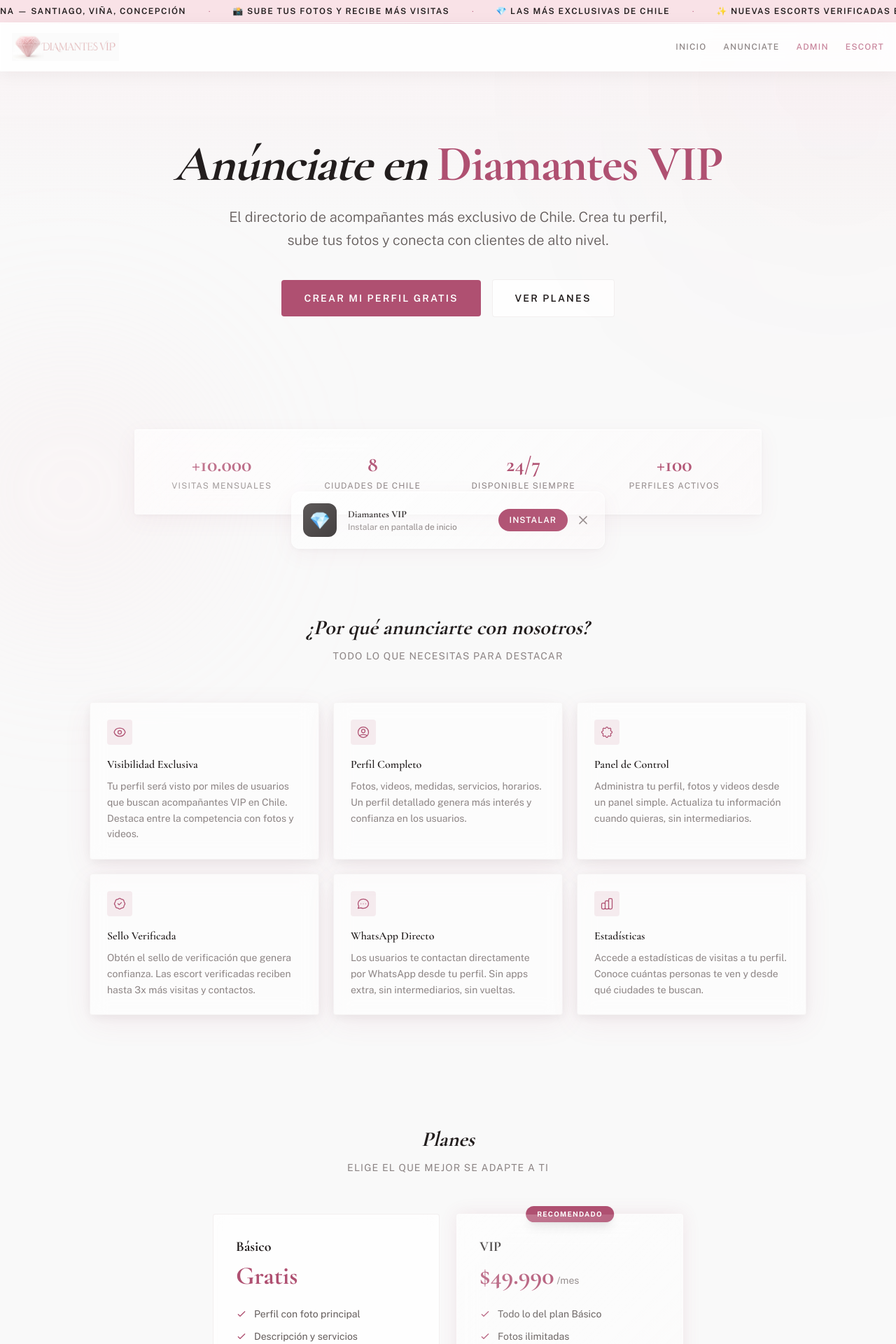
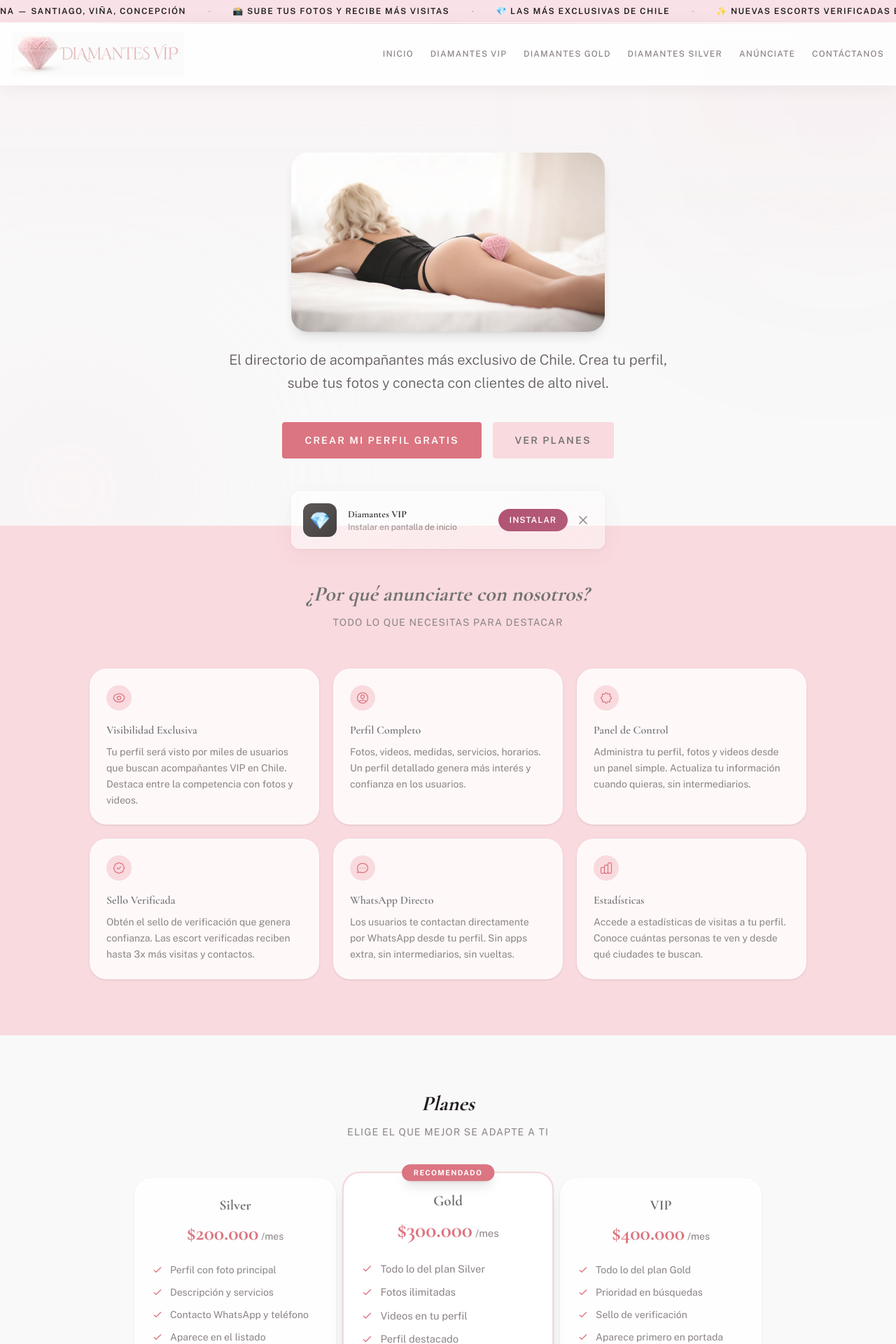
Before and after one commit to jlbdigitals/diamantesvip, a Next.js app: page /anunciate in a window 1280 px wide. Shown: the top 1920 px of the page at 70% size. Built offline with nearby package versions, Linux system fonts and the light colour scheme.

Commit message:
Rediseño completo de versión móvil: age verification, header, search, cards, perfil escort y anunciate

```diff
--- a/src/app/age-verification/page.tsx
+++ b/src/app/age-verification/page.tsx
@@ -1,68 +1,67 @@
 'use client'
 
-import { useState, useEffect } from 'react'
+import Image from 'next/image'
+import Link from 'next/link'
 
 export default function AgeVerificationPage() {
-  const [underage, setUnderage] = useState(false)
-
   const handleVerify = () => {
-    document.cookie = 'age-verified=true; path=/';
+    document.cookie = 'age-verified=true; path=/'
     window.location.href = '/'
   }
 
-  const handleUnderage = () => {
-    setUnderage(true)
-  }
+  return (
+    <div className="fixed inset-0 z-50 flex items-center justify-center bg-white/80 backdrop-blur-sm px-6">
+      <div className="flex flex-col items-center w-full max-w-xs bg-[#f9f9f9] rounded-[48px] shadow-xl p-8 space-y-6">
+        {/* Logo cuadrado */}
+        <Image
+          src="/logo-cuadrado.jpeg"
+          alt="Diamantes VIP"
+          width={200}
+          height={200}
+          className="rounded-2xl"
+          priority
+        />
 
-  const backgroundVideo = (
-    <>
-      <video
-        autoPlay
-        muted
-        loop
-        playsInline
-        className="absolute inset-0 w-full h-full object-cover"
-        style={{ filter: 'brightness(0.4) saturate(1.2) contrast(1.1)' }}
-      >
-        <source src="/videos/video1.mp4" type="video/mp4" />
-      </video>
-      <div className="absolute inset-0 bg-brand/50" />
-      <div className="absolute inset-0 bg-gradient-to-tr from-accent/10 via-transparent to-transparent" />
-    </>
-  )
+        {/* Texto */}
+        <p className="text-center text-base font-medium" style={{ color: '#727272' }}>
+          Este sitio es solo para adultos
+        </p>
 
-  if (underage) {
-    return (
-      <div className="min-h-screen bg-surface flex items-center justify-center relative overflow-hidden">
-        {backgroundVideo}
-        <div className="relative z-10 text-center p-8">
-          <h1 className="text-4xl font-bold text-accent font-serif mb-4">Acceso Bloqueado</h1>
-          <p className="text-muted text-lg">Debes tener 18 años o más para acceder a este sitio.</p>
-        </div>
-      </div>
-    )
-  }
-
-  return (
-    <div className="min-h-screen bg-surface flex items-center justify-center relative overflow-hidden">
-      {backgroundVideo}
-      <div className="relative z-10 glass-card text-center p-8 max-w-md">
-        <h1 className="text-4xl font-bold text-brand font-serif mb-4">Diamantes VIP</h1>
-        <p className="text-muted text-lg mb-8">Este sitio contiene contenido para adultos.</p>
-
+        {/* Botón mayor de edad */}
         <button
           onClick={handleVerify}
-          className="block w-full py-3 px-6 bg-brand hover:bg-brand-hover text-white font-semibold rounded-none mb-4 transition-colors uppercase tracking-wider text-sm"
+          className="w-full py-3.5 px-6 rounded-xl text-sm font-semibold tracking-wide uppercase transition-colors active:scale-[0.98]"
+          style={{ backgroundColor: '#f9dade', color: '#727272' }}
         >
           Soy mayor de 18 años
         </button>
 
-        <button
-          onClick={handleUnderage}
-          className="text-muted-light hover:text-muted transition-colors text-sm underline underline-offset-4"
+        {/* Enlace menor de edad */}
+        <a
+          href="https://www.google.com"
+          className="text-sm underline underline-offset-4 transition-colors"
+          style={{ color: '#727272' }}
         >
           Soy menor de 18 años
-        </button>
+        </a>
+
+        {/* Botones outline */}
+        <div className="flex w-full gap-3 pt-2">
+          <Link
+            href="/anunciate"
+            className="flex-1 py-3 px-4 rounded-md text-sm font-medium text-center border transition-colors active:scale-[0.98]"
+            style={{ borderColor: '#727272', color: '#727272' }}
+          >
+            Anúnciate
+          </Link>
+          <a
+            href="https://wa.me/56932508878"
+            className="flex-1 py-3 px-4 rounded-md text-sm font-medium text-center border transition-colors active:scale-[0.98]"
+            style={{ borderColor: '#727272', color: '#727272' }}
+          >
+            Contáctanos
+          </a>
+        </div>
       </div>
     </div>
   )
--- a/src/app/anunciate/page.tsx
+++ b/src/app/anunciate/page.tsx
@@ -67,9 +67,9 @@ const BENEFITS = [
 
 const PLANS = [
   {
-    name: 'Básico',
-    price: 'Gratis',
-    period: '',
+    name: 'Silver',
+    price: '$200.000',
+    period: '/mes',
     features: [
       'Perfil con foto principal',
       'Descripción y servicios',
@@ -80,19 +80,30 @@ const PLANS = [
     highlighted: false,
   },
   {
-    name: 'VIP',
-    price: '$49.990',
+    name: 'Gold',
+    price: '$300.000',
     period: '/mes',
     features: [
-      'Todo lo del plan Básico',
+      'Todo lo del plan Silver',
       'Fotos ilimitadas',
       'Videos en tu perfil',
-      'Perfil destacado en portada',
-      'Sello de verificación',
+      'Perfil destacado',
       'Estadísticas de visitas',
-      'Aparece primero en búsquedas',
     ],
     highlighted: true,
+  },
+  {
+    name: 'VIP',
+    price: '$400.000',
+    period: '/mes',
+    features: [
+      'Todo lo del plan Gold',
+      'Prioridad en búsquedas',
+      'Sello de verificación',
+      'Aparece primero en portada',
+      'Soporte prioritario',
+    ],
+    highlighted: false,
   },
 ]
 
@@ -172,10 +183,13 @@ export default function AnunciatePage() {
       <section className="relative py-24 px-4">
         <div className="absolute inset-0 bg-gradient-to-b from-rose/20 via-transparent to-transparent" />
         <div className="max-w-4xl mx-auto text-center relative animate-in">
-          <h1 className="text-4xl md:text-6xl lg:text-7xl font-bold mb-6 text-brand font-serif italic tracking-tight">
-            Anúnciate en{' '}
-            <span className="text-accent not-italic">Diamantes VIP</span>
-          </h1>
+          <div className="mb-6 flex justify-center">
+            <img
+              src="/anunciate1.jpeg"
+              alt="Anúnciate en Diamantes VIP"
+              className="h-auto w-full max-w-md rounded-[24px] shadow-lg"
+            />
+          </div>
           <p className="text-lg md:text-xl text-muted max-w-2xl mx-auto leading-relaxed font-light">
             El directorio de acompañantes más exclusivo de Chile. Crea tu perfil,
             sube tus fotos y conecta con clientes de alto nivel.
@@ -183,13 +197,19 @@ export default function AnunciatePage() {
           <div className="flex items-center justify-center gap-4 mt-10">
             <a
               href="#register"
-              className="bg-accent hover:bg-accent-hover text-white font-semibold px-8 py-4 rounded-sm transition-all hover:scale-105 text-sm uppercase tracking-[0.15em] hover:shadow-lg hover:shadow-accent/20"
+              className="text-white font-semibold px-8 py-4 rounded-sm transition-all hover:scale-105 text-sm uppercase tracking-[0.15em] hover:shadow-lg"
+              style={{ backgroundColor: '#db7581' }}
+              onMouseEnter={(e) => (e.currentTarget.style.backgroundColor = '#c5636f')}
+              onMouseLeave={(e) => (e.currentTarget.style.backgroundColor = '#db7581')}
             >
               Crear mi perfil gratis
             </a>
             <a
               href="#plans"
-              className="glass text-brand hover:text-accent hover:border-accent/40 font-semibold px-8 py-4 rounded-sm transition-all text-sm uppercase tracking-[0.15em]"
+              className="font-semibold px-8 py-4 rounded-sm transition-all hover:scale-105 text-sm uppercase tracking-[0.15em]"
+              style={{ backgroundColor: '#f9dade', color: '#727272' }}
+              onMouseEnter={(e) => (e.currentTarget.style.backgroundColor = '#f2d0d8')}
+              onMouseLeave={(e) => (e.currentTarget.style.backgroundColor = '#f9dade')}
             >
               Ver planes
             </a>
@@ -197,47 +217,27 @@ export default function AnunciatePage() {
         </div>
       </section>
 
-      {/* Stats */}
-      <section className="relative py-16 px-4">
-        <div className="max-w-4xl mx-auto">
-          <div className="glass-luxe rounded-sm p-8">
-            <div className="grid grid-cols-2 md:grid-cols-4 gap-8 text-center">
-              {[
-                { value: '+10.000', label: 'Visitas mensuales' },
-                { value: '8', label: 'Ciudades de Chile' },
-                { value: '24/7', label: 'Disponible siempre' },
-                { value: '+100', label: 'Perfiles activos' },
-              ].map((stat) => (
-                <div key={stat.label}>
-                  <div className="text-3xl font-bold text-accent font-serif">{stat.value}</div>
-                  <div className="text-xs text-muted-light mt-1 uppercase tracking-[0.1em]">{stat.label}</div>
-                </div>
-              ))}
-            </div>
-          </div>
-        </div>
-      </section>
-
       {/* Benefits */}
-      <section className="py-20 px-4">
+      <section className="py-20 px-4" style={{ backgroundColor: '#f9dade' }}>
         <div className="max-w-5xl mx-auto">
-          <h2 className="text-3xl font-bold text-center mb-3 font-serif text-brand italic">
+          <h2 className="text-3xl font-bold text-center mb-3 font-serif italic" style={{ color: '#727272' }}>
             ¿Por qué anunciarte con nosotros?
           </h2>
-          <p className="text-muted-light text-center mb-14 max-w-xl mx-auto text-sm uppercase tracking-[0.08em]">
+          <p className="text-center mb-14 max-w-xl mx-auto text-sm uppercase tracking-[0.08em]" style={{ color: '#8c8484' }}>
             Todo lo que necesitas para destacar
           </p>
           <div className="grid grid-cols-1 md:grid-cols-2 lg:grid-cols-3 gap-5 stagger">
             {BENEFITS.map((benefit) => (
               <div
                 key={benefit.title}
-                className="glass-float rounded-sm p-6 group"
+                className="bg-white/80 backdrop-blur-sm rounded-[24px] p-6 shadow-sm group"
               >
-                <div className="w-9 h-9 bg-accent/10 rounded-sm flex items-center justify-center text-accent mb-4 group-hover:bg-accent group-hover:text-white transition-all duration-400">
+                <div className="w-9 h-9 rounded-full flex items-center justify-center mb-4 transition-all duration-400"
+                  style={{ backgroundColor: '#f9dade', color: '#db7581' }}>
                   {benefit.icon}
                 </div>
-                <h3 className="text-base font-semibold text-brand mb-2 font-serif">{benefit.title}</h3>
-                <p className="text-muted-light text-sm leading-relaxed">{benefit.description}</p>
+                <h3 className="text-base font-semibold mb-2 font-serif" style={{ color: '#727272' }}>{benefit.title}</h3>
+                <p className="text-sm leading-relaxed" style={{ color: '#8c8484' }}>{benefit.description}</p>
               </div>
             ))}
           </div>
@@ -251,32 +251,33 @@ export default function AnunciatePage() {
           <p className="text-muted-light text-center mb-14 text-sm uppercase tracking-[0.08em]">
             Elige el que mejor se adapte a ti
           </p>
-          <div className="grid grid-cols-1 md:grid-cols-2 gap-6 max-w-2xl mx-auto">
+          <div className="grid grid-cols-1 md:grid-cols-3 gap-4 max-w-4xl mx-auto items-start">
             {PLANS.map((plan) => (
               <div
                 key={plan.name}
-                className={`rounded-sm p-8 transition-all duration-400 ${
+                className={`rounded-[24px] p-6 transition-all duration-400 ${
                   plan.highlighted
-                    ? 'glass-luxe border-accent/20 relative glow-pulse'
-                    : 'glass border-border'
+                    ? 'bg-white shadow-xl relative scale-105 z-10 border-2 border-[#db7581]/30'
+                    : 'bg-white/80 backdrop-blur-sm shadow-sm border border-white/50'
                 }`}
               >
                 {plan.highlighted && (
-                  <div className="absolute -top-3 left-1/2 -translate-x-1/2 bg-accent text-white text-[10px] font-bold px-4 py-1 rounded-full uppercase tracking-[0.12em] shadow-lg">
+                  <div className="absolute -top-3 left-1/2 -translate-x-1/2 text-white text-[10px] font-bold px-4 py-1 rounded-full uppercase tracking-[0.12em] shadow-lg"
+                    style={{ backgroundColor: '#db7581' }}>
                     Recomendado
                   </div>
                 )}
-                <h3 className="text-xl font-bold text-brand mb-2 font-serif">{plan.name}</h3>
-                <div className="mb-6">
-                  <span className="text-4xl font-bold text-accent font-serif">{plan.price}</span>
+                <h3 className="text-xl font-bold mb-2 font-serif text-center" style={{ color: '#727272' }}>{plan.name}</h3>
+                <div className="mb-6 text-center">
+                  <span className="text-3xl font-bold font-serif" style={{ color: '#db7581' }}>{plan.price}</span>
                   {plan.period && (
                     <span className="text-muted-light text-sm ml-1">{plan.period}</span>
                   )}
                 </div>
                 <ul className="space-y-3 mb-8">
                   {plan.features.map((feature) => (
-                    <li key={feature} className="flex items-start gap-2.5 text-sm text-muted">
-                      <svg className="w-4 h-4 text-accent mt-0.5 flex-shrink-0" fill="none" stroke="currentColor" viewBox="0 0 24 24">
+                    <li key={feature} className="flex items-start gap-2.5 text-sm" style={{ color: '#8c8484' }}>
+                      <svg className="w-4 h-4 mt-0.5 flex-shrink-0" style={{ color: '#db7581' }} fill="none" stroke="currentColor" viewBox="0 0 24 24">
                         <path strokeLinecap="round" strokeLinejoin="round" strokeWidth={2} d="M5 13l4 4L19 7" />
                       </svg>
                       {feature}
@@ -285,11 +286,11 @@ export default function AnunciatePage() {
                 </ul>
                 <a
                   href="#register"
-                  className={`block text-center font-semibold py-3 rounded-sm transition-all text-sm uppercase tracking-[0.1em] hover:scale-[1.02] ${
-                    plan.highlighted
-                      ? 'bg-accent hover:bg-accent-hover text-white shadow-lg shadow-accent/20'
-                      : 'border border-brand/20 text-brand hover:text-accent hover:border-accent/40'
-                  }`}
+                  className="block text-center font-semibold py-3 rounded-xl transition-all text-sm uppercase tracking-[0.1em] hover:scale-[1.02]"
+                  style={plan.highlighted
+                    ? { backgroundColor: '#db7581', color: '#ffffff' }
+                    : { backgroundColor: '#f9dade', color: '#727272' }
+                  }
                 >
                   Comenzar
                 </a>
--- a/src/app/page.tsx
+++ b/src/app/page.tsx
@@ -118,7 +118,7 @@ export default async function Home({ searchParams }: HomeProps) {
               </div>
             </div>
           ) : (
-            <div className="grid grid-cols-1 sm:grid-cols-2 lg:grid-cols-3 xl:grid-cols-4 gap-3 stagger">
+            <div className="grid grid-cols-2 lg:grid-cols-4 gap-3 stagger">
               {escorts.map((escort) => (
                 <EscortCard key={escort.id} escort={escort} />
               ))}
--- a/src/components/Header.tsx
+++ b/src/components/Header.tsx
@@ -2,49 +2,191 @@
 
 import Link from 'next/link'
 import { usePathname } from 'next/navigation'
+import { useState, useEffect } from 'react'
 
 export function Header() {
   const pathname = usePathname()
+  const [menuOpen, setMenuOpen] = useState(false)
+
+  // Close menu on route change
+  useEffect(() => {
+    setMenuOpen(false)
+  }, [pathname])
+
+  // Lock body scroll when menu is open
+  useEffect(() => {
+    if (menuOpen) {
+      document.body.style.overflow = 'hidden'
+    } else {
+      document.body.style.overflow = ''
+    }
+    return () => {
+      document.body.style.overflow = ''
+    }
+  }, [menuOpen])
 
   if (pathname === '/age-verification') {
     return null
   }
 
+  const navLinks = [
+    { href: '/', label: 'Inicio' },
+    { href: '#', label: 'Diamantes Vip' },
+    { href: '#', label: 'Diamantes Gold' },
+    { href: '#', label: 'Diamantes Silver' },
+    { href: '/anunciate', label: 'Anúnciate' },
+    { href: 'https://wa.me/56932508878', label: 'Contáctanos', external: true },
+  ]
+
   return (
+    <>
       <header className="glass-edge sticky top-0 z-50">
         {/* Top edge gradient accent */}
         <div className="absolute top-0 left-0 right-0 h-[1px] bg-gradient-to-r from-transparent via-accent/30 to-transparent" />
 
-      <div className="max-w-7xl mx-auto px-4 py-3.5 flex items-center justify-between">
-        <Link href="/age-verification" className="flex items-center">
+        <div className="max-w-7xl mx-auto px-4 py-3 flex items-center justify-between">
+          <Link href="/" className="flex items-center">
             <img
               src="/logo-extendido.jpeg"
               alt="Diamantes VIP"
-            className="h-10 w-auto"
+              className="h-16 w-auto"
             />
           </Link>
 
-        <nav className="flex items-center gap-6 font-medium text-xs tracking-[0.1em] uppercase">
-          <Link href="/age-verification" className="text-muted-light hover:text-brand transition-colors duration-300">
-            Inicio
+          {/* Desktop nav */}
+          <nav className="hidden md:flex items-center gap-6 font-medium text-xs tracking-[0.1em] uppercase">
+            {navLinks.map((link) =>
+              link.external ? (
+                <a
+                  key={link.href}
+                  href={link.href}
+                  target="_blank"
+                  rel="noopener noreferrer"
+                  className="text-muted-light hover:text-brand transition-colors duration-300"
+                >
+                  {link.label}
+                </a>
+              ) : (
+                <Link
+                  key={link.href}
+                  href={link.href}
+                  className="text-muted-light hover:text-brand transition-colors duration-300"
+                >
+                  {link.label}
                 </Link>
-          <Link href="/anunciate" className="text-muted-light hover:text-brand transition-colors duration-300">
-            Anunciate
-          </Link>
-          <Link
-            href="/dev-login?role=admin"
-            className="text-accent/70 hover:text-accent transition-colors duration-300"
+              )
+            )}
+          </nav>
+
+          {/* Mobile hamburger */}
+          <button
+            onClick={() => setMenuOpen(!menuOpen)}
+            className="md:hidden relative z-50 flex flex-col justify-center items-center w-10 h-10 gap-1.5"
+            aria-label="Toggle menu"
           >
-            Admin
-          </Link>
-          <Link
-            href="/dev-login?role=escort"
-            className="text-accent/70 hover:text-accent transition-colors duration-300"
-          >
-            Escort
-          </Link>
-        </nav>
+            <span
+              className={`block w-6 h-0.5 transition-all duration-300 ${
+                menuOpen ? 'rotate-45 translate-y-2 bg-brand' : 'bg-[#db7581]'
+              }`}
+            />
+            <span
+              className={`block w-6 h-0.5 transition-all duration-300 ${
+                menuOpen ? 'opacity-0 bg-brand' : 'bg-[#db7581]'
+              }`}
+            />
+            <span
+              className={`block w-6 h-0.5 transition-all duration-300 ${
+                menuOpen ? '-rotate-45 -translate-y-2 bg-brand' : 'bg-[#db7581]'
+              }`}
+            />
+          </button>
         </div>
       </header>
+
+      {/* Mobile menu overlay */}
+      <div
+        className={`md:hidden fixed inset-0 z-40 transition-all duration-500 ${
+          menuOpen ? 'opacity-100 pointer-events-auto' : 'opacity-0 pointer-events-none'
+        }`}
+      >
+        {/* Backdrop */}
+        <div
+          className="absolute inset-0 bg-brand/20 backdrop-blur-sm"
+          onClick={() => setMenuOpen(false)}
+        />
+
+        {/* Drawer panel */}
+        <div
+          className={`absolute top-0 right-0 h-full w-[80%] max-w-[320px] bg-[#f9f9f9] shadow-2xl transition-transform duration-500 ease-[cubic-bezier(0.16,1,0.3,1)] ${
+            menuOpen ? 'translate-x-0' : 'translate-x-full'
+          }`}
+        >
+          {/* Decorative top accent */}
+          <div className="h-1 w-full bg-gradient-to-r from-[#f9dade] via-[#db7581] to-accent" />
+
+          <div className="flex flex-col h-full p-8 pt-16">
+            {/* Close button */}
+            <button
+              onClick={() => setMenuOpen(false)}
+              className="absolute top-4 right-4 w-10 h-10 flex items-center justify-center rounded-full bg-white shadow-sm text-[#727272] hover:text-brand transition-colors"
+              aria-label="Cerrar menú"
+            >
+              <svg className="w-5 h-5" fill="none" stroke="currentColor" viewBox="0 0 24 24">
+                <path strokeLinecap="round" strokeLinejoin="round" strokeWidth={2} d="M6 18L18 6M6 6l12 12" />
+              </svg>
+            </button>
+
+            {/* Logo */}
+            <div className="mb-10">
+              <img
+                src="/logo-cuadrado.jpeg"
+                alt="Diamantes VIP"
+                className="h-16 w-auto rounded-xl"
+              />
+            </div>
+
+            {/* Navigation */}
+            <nav className="flex flex-col gap-1">
+              {navLinks.map((link, index) =>
+                link.external ? (
+                  <a
+                    key={link.href}
+                    href={link.href}
+                    target="_blank"
+                    rel="noopener noreferrer"
+                    onClick={() => setMenuOpen(false)}
+                    className="group flex items-center py-3.5 px-4 rounded-xl text-[#727272] hover:text-brand hover:bg-[#f9dade]/60 transition-all duration-300"
+                    style={{ animationDelay: `${index * 50}ms` }}
+                  >
+                    <span className="text-base font-medium tracking-wide">{link.label}</span>
+                    <svg className="w-4 h-4 ml-auto opacity-0 group-hover:opacity-100 transition-opacity text-[#db7581]" fill="none" stroke="currentColor" viewBox="0 0 24 24">
+                      <path strokeLinecap="round" strokeLinejoin="round" strokeWidth={2} d="M10 6H6a2 2 0 00-2 2v10a2 2 0 002 2h10a2 2 0 002-2v-4M14 4h6m0 0v6m0-6L10 14" />
+                    </svg>
+                  </a>
+                ) : (
+                  <Link
+                    key={link.href}
+                    href={link.href}
+                    onClick={() => setMenuOpen(false)}
+                    className="group flex items-center py-3.5 px-4 rounded-xl text-[#727272] hover:text-brand hover:bg-[#f9dade]/60 transition-all duration-300"
+                    style={{ animationDelay: `${index * 50}ms` }}
+                  >
+                    <span className="text-base font-medium tracking-wide">{link.label}</span>
+                    <svg className="w-4 h-4 ml-auto opacity-0 group-hover:opacity-100 -translate-x-2 group-hover:translate-x-0 transition-all text-[#db7581]" fill="none" stroke="currentColor" viewBox="0 0 24 24">
+                      <path strokeLinecap="round" strokeLinejoin="round" strokeWidth={2} d="M9 5l7 7-7 7" />
+                    </svg>
+                  </Link>
+                )
+              )}
+            </nav>
+
+            {/* Bottom accent */}
+            <div className="mt-auto pt-8">
+              <div className="w-12 h-1 rounded-full bg-[#f9dade] mx-auto" />
+            </div>
+          </div>
+        </div>
+      </div>
+    </>
   )
 }
--- a/src/components/StoryViewer.tsx
+++ b/src/components/StoryViewer.tsx
@@ -175,7 +175,7 @@ export function StoryViewer({ escorts, initialIndex, onClose }: StoryViewerProps
   return (
     <div className="fixed inset-0 z-50 bg-black">
       {/* Progress bars */}
-      <div className="absolute top-0 left-0 right-0 z-10 flex gap-1 px-2 pt-4 pb-2 glass-dark/50">
+      <div className="absolute top-0 left-0 right-0 z-20 flex gap-1 px-2 pt-4 pb-2 glass-dark/50">
         {currentEscort.videos.map((_, i) => (
           <ProgressBar
             key={i}
```
Also changed, not shown: src/components/EscortProfile.tsx (+63 -60 lines), src/components/SearchBar.tsx (+14 -24 lines), public/anunciate1.jpeg (added). Lines whose indentation alone changed are shown as unchanged.
